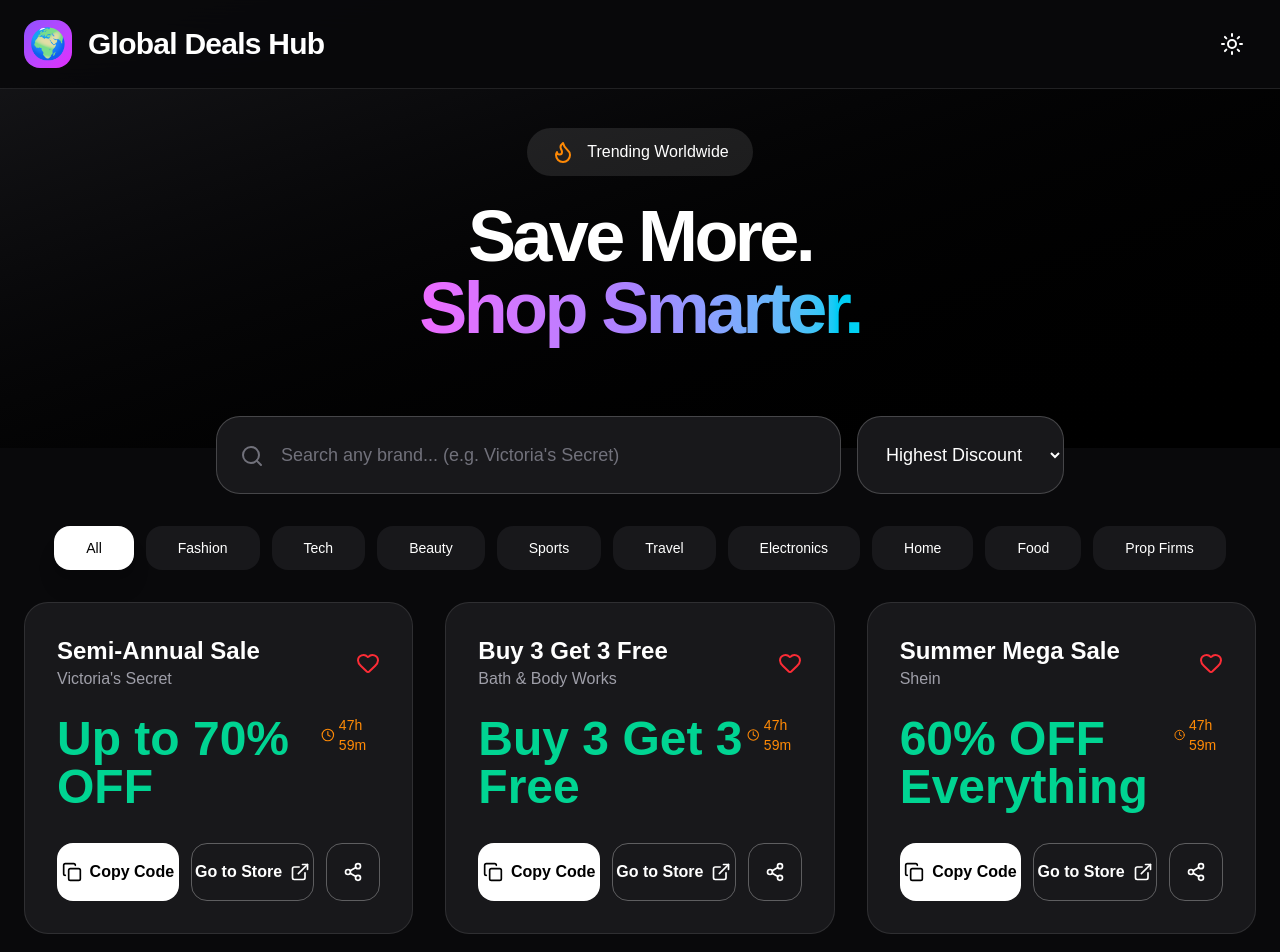
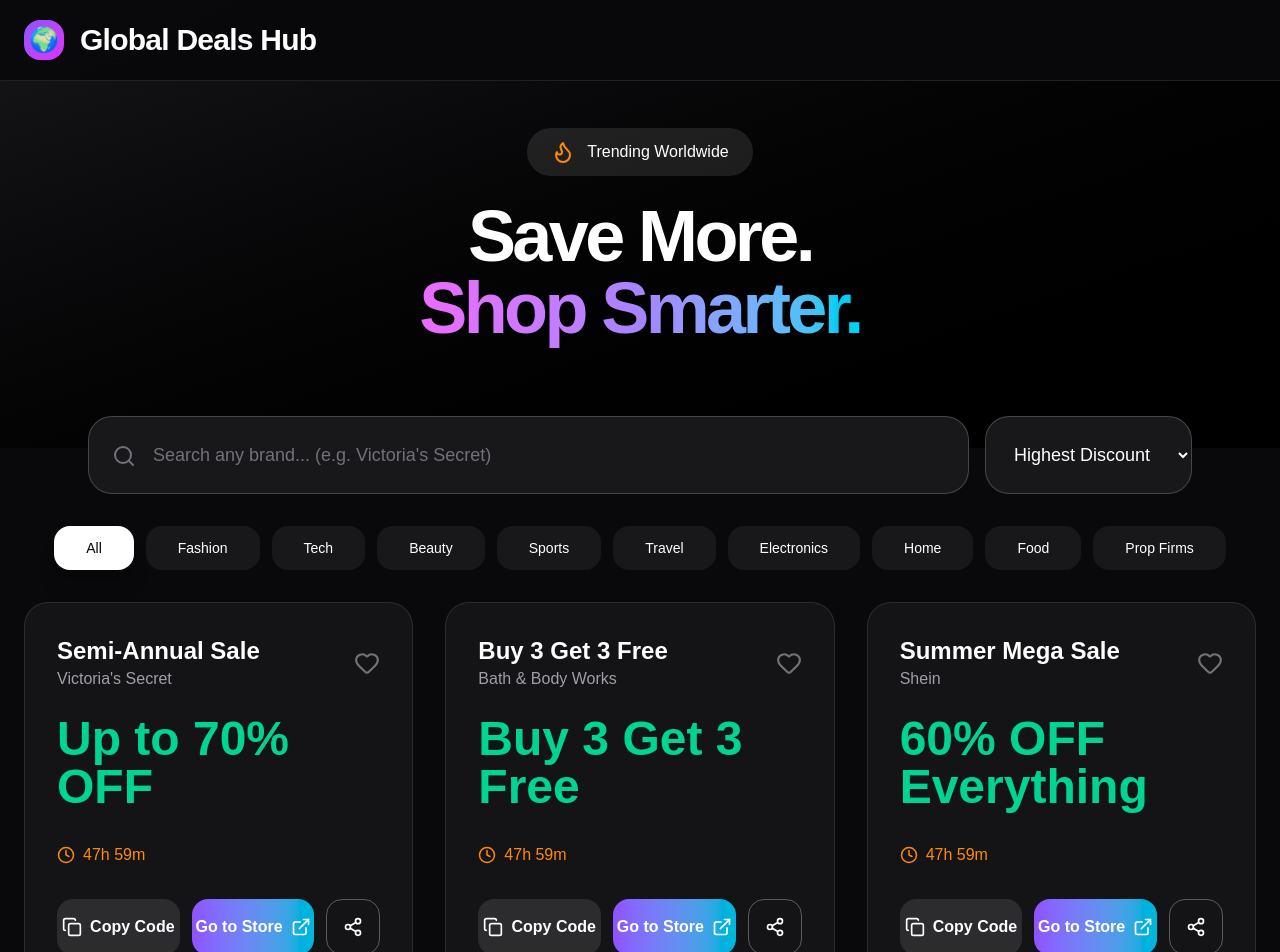
Before and after one commit to ortizjfranklin-beep/deals-hub, a Next.js app: page / in a window 1280 px wide. Shown: the top 952 px of the page. Built offline with nearby package versions, Linux system fonts and the light colour scheme.

Commit message:
Updated to match screenshots - glass cards + prop firms grid

```diff
--- a/app/page.tsx
+++ b/app/page.tsx
@@ -1,7 +1,7 @@
 'use client';
 
 import { useState, useEffect } from 'react';
-import { Copy, ExternalLink, Flame, Clock, Search, Share2, Heart, Sun, Moon } from 'lucide-react';
+import { Copy, ExternalLink, Flame, Clock, Search, Share2, Heart } from 'lucide-react';
 
 export default function GlobalDealsHub() {
   const [searchTerm, setSearchTerm] = useState('');
@@ -9,7 +9,6 @@
   const [sortOption, setSortOption] = useState('discount');
   const [timeLeft, setTimeLeft] = useState(48 * 3600);
   const [savedDeals, setSavedDeals] = useState<string[]>([]);
-  const [isDark, setIsDark] = useState(true);
 
   useEffect(() => {
     const saved = localStorage.getItem('savedDeals');
@@ -69,8 +68,13 @@
   };
 
   const shareDeal = (deal: any) => {
-    const text = `🔥 ${deal.discount} at ${deal.store} - ${deal.title}`;
-    navigator.share?.({ title: deal.title, text }) || alert(text);
+    const text = `🔥 ${deal.discount} at ${deal.store} - ${deal.title}\n\nCheck it out here: https://globaldealshub.org`;
+    if (navigator.share) {
+      navigator.share({ title: deal.title, text });
+    } else {
+      navigator.clipboard.writeText(text);
+      alert('✅ Deal link copied to clipboard!');
+    }
   };
 
   const toggleSave = (store: string) => {
@@ -81,23 +85,15 @@
     localStorage.setItem('savedDeals', JSON.stringify(newSaved));
   };
 
-  const toggleTheme = () => {
-    setIsDark(!isDark);
-    document.documentElement.classList.toggle('dark');
-  };
-
   return (
-    <div className={`min-h-screen ${isDark ? 'bg-zinc-950 text-white' : 'bg-white text-zinc-900'}`}>
+    <div className="min-h-screen bg-zinc-950 text-white">
       {/* Navbar */}
       <nav className="fixed top-0 w-full z-50 bg-zinc-950/95 backdrop-blur-xl border-b border-white/10">
         <div className="max-w-7xl mx-auto px-6 py-5 flex justify-between items-center">
-          <a href="#" className="flex items-center gap-4 hover:opacity-80 transition">
-            <div className="w-12 h-12 bg-gradient-to-br from-violet-500 to-fuchsia-500 rounded-2xl flex items-center justify-center text-3xl">🌍</div>
+          <div className="flex items-center gap-4">
+            <div className="w-10 h-10 bg-gradient-to-br from-violet-500 to-fuchsia-500 rounded-2xl flex items-center justify-center text-2xl">🌍</div>
             <h1 className="text-3xl font-bold tracking-tight">Global Deals Hub</h1>
-          </a>
-          <button onClick={toggleTheme} className="p-3 rounded-xl hover:bg-zinc-800 transition">
-            {isDark ? <Sun size={24} /> : <Moon size={24} />}
-          </button>
+          </div>
         </div>
       </nav>
 
@@ -113,7 +109,7 @@
       </div>
 
       {/* Search + Sort */}
-      <div className="max-w-4xl mx-auto px-6 -mt-8 mb-8 flex flex-col md:flex-row gap-4">
+      <div className="max-w-6xl mx-auto px-6 -mt-8 mb-8 flex flex-col md:flex-row gap-4">
         <div className="relative flex-1">
           <Search className="absolute left-6 top-7 text-zinc-500" size={24} />
           <input
@@ -130,7 +126,7 @@
         </select>
       </div>
 
-      {/* Category Tabs */}
+      {/* Categories */}
       <div className="max-w-7xl mx-auto px-6 pb-8 flex gap-3 flex-wrap justify-center">
         {categories.map(cat => (
           <button
@@ -145,37 +141,36 @@
         ))}
       </div>
 
-      {/* Deals Grid */}
-      {activeCategory !== 'Prop Firms' && (
+      {/* Deals / Prop Firms */}
+      {activeCategory !== 'Prop Firms' ? (
         <div className="max-w-7xl mx-auto px-6 pb-24">
           <div className="grid md:grid-cols-2 lg:grid-cols-3 gap-8">
             {filteredDeals.map((deal, i) => (
-              <div key={i} className="bg-zinc-900 border border-white/10 rounded-3xl p-8 hover:border-fuchsia-500 transition-all hover:-translate-y-1">
-                <div className="flex items-center justify-between mb-6">
+              <div key={i} className="group bg-zinc-900/80 border border-white/10 backdrop-blur-xl rounded-3xl p-8 hover:border-violet-500/50 hover:shadow-2xl transition-all">
+                <div className="flex justify-between mb-6">
                   <div>
                     <h3 className="text-2xl font-semibold">{deal.title}</h3>
                     <p className="text-zinc-400">{deal.store}</p>
                   </div>
-                  <button onClick={() => toggleSave(deal.store)} className="text-red-500">
-                    <Heart className={savedDeals.includes(deal.store) ? 'fill-current' : ''} size={24} />
+                  <button onClick={() => toggleSave(deal.store)}>
+                    <Heart className={savedDeals.includes(deal.store) ? 'fill-red-500 text-red-500' : 'text-white/40'} size={26} />
                   </button>
                 </div>
 
-                <div className="flex justify-between items-start mb-8">
-                  <div className="text-5xl font-bold text-emerald-400">{deal.discount}</div>
-                  <div className="flex items-center gap-1 text-orange-400 text-sm font-medium">
+                <div className="text-5xl font-bold text-emerald-400 mb-8">{deal.discount}</div>
+
+                <div className="flex items-center gap-2 text-orange-400 mb-8">
                   <Clock size={18} /> {formatTime(timeLeft)}
-                  </div>
                 </div>
 
                 <div className="flex gap-3">
-                  <button onClick={() => copyCode(deal.code)} className="flex-1 bg-white text-black py-4 rounded-2xl font-semibold hover:bg-emerald-400 transition flex items-center justify-center gap-2">
+                  <button onClick={() => copyCode(deal.code)} className="flex-1 bg-white/10 hover:bg-white/20 py-4 rounded-2xl font-semibold flex items-center justify-center gap-2 transition">
                     <Copy size={20} /> Copy Code
                   </button>
-                  <a href={deal.affiliate} target="_blank" className="flex-1 border border-white/30 hover:bg-white/10 py-4 rounded-2xl font-semibold flex items-center justify-center gap-2 transition">
+                  <a href={deal.affiliate} target="_blank" className="flex-1 bg-gradient-to-r from-violet-500 to-cyan-500 hover:from-violet-600 hover:to-cyan-600 py-4 rounded-2xl font-semibold flex items-center justify-center gap-2 transition">
                     Go to Store <ExternalLink size={20} />
                   </a>
-                  <button onClick={() => shareDeal(deal)} className="border border-white/30 hover:bg-white/10 p-4 rounded-2xl">
+                  <button onClick={() => shareDeal(deal)} className="border border-white/30 hover:bg-white/10 p-4 rounded-2xl transition">
                     <Share2 size={20} />
                   </button>
                 </div>
@@ -183,51 +178,42 @@
             ))}
           </div>
         </div>
-      )}
+      ) : (
+        <div className="max-w-7xl mx-auto px-6 pb-24">
+          <div className="text-center mb-12">
+            <h2 className="text-5xl font-bold mb-3">Best Prop Trading Firms</h2>
+            <p className="text-zinc-400">Choose the right firm for your trading style</p>
+          </div>
 
-      {/* Prop Firms */}
-      {activeCategory === 'Prop Firms' && (
-        <div className="max-w-7xl mx-auto px-6 pb-24">
-          <h2 className="text-4xl font-bold mb-12 text-center">Prop Firms Comparison</h2>
-          <div className="overflow-x-auto">
-            <table className="w-full bg-zinc-900 rounded-3xl overflow-hidden">
-              <thead>
-                <tr className="bg-zinc-800">
-                  <th className="p-6 text-left">Firm</th>
-                  <th className="p-6 text-left">Max Funding</th>
-                  <th className="p-6 text-left">Profit Split</th>
-                  <th className="p-6 text-left">Fee</th>
-                  <th className="p-6 text-left">Rating</th>
-                  <th className="p-6 text-left">Best For</th>
-                  <th className="p-6"></th>
-                </tr>
-              </thead>
-              <tbody>
+          <div className="grid md:grid-cols-2 lg:grid-cols-3 gap-6">
             {[
-                  { name: "FTMO", maxFunding: "$200,000", profitSplit: "80-90%", fee: "$155-$999", rating: "4.9", bestFor: "Serious Traders", link: "https://ftmo.com" },
-                  { name: "The Funded Trader", maxFunding: "$400,000", profitSplit: "80-90%", fee: "$65-$999", rating: "4.7", bestFor: "High Capital", link: "https://thefundedtrader.com" },
-                  { name: "FundedNext", maxFunding: "$200,000", profitSplit: "80-95%", fee: "$99-$999", rating: "4.8", bestFor: "Beginners", link: "https://fundednext.com" },
+              { name: "FTMO", funding: "$200,000", split: "80-90%", fee: "$155-$999", rating: "4.9", best: "Serious Traders", link: "https://ftmo.com" },
+              { name: "The Funded Trader", funding: "$400,000", split: "80-90%", fee: "$65-$999", rating: "4.7", best: "High Capital", link: "https://thefundedtrader.com" },
+              { name: "FundedNext", funding: "$200,000", split: "80-95%", fee: "$99-$999", rating: "4.8", best: "Beginners", link: "https://fundednext.com" },
+              { name: "MyForexFunds", funding: "$400,000", split: "80-85%", fee: "$49-$999", rating: "4.6", best: "Forex Traders", link: "https://myforexfunds.com" },
+              { name: "SurgeTrader", funding: "$1,000,000", split: "75-90%", fee: "$250-$1,800", rating: "4.5", best: "Aggressive Traders", link: "https://surgetrader.com" },
             ].map((firm, i) => (
-                  <tr key={i} className="border-t border-white/10 hover:bg-zinc-800 transition">
-                    <td className="p-6 font-bold">{firm.name}</td>
-                    <td className="p-6 text-emerald-400 font-medium">{firm.maxFunding}</td>
-                    <td className="p-6">{firm.profitSplit}</td>
-                    <td className="p-6">{firm.fee}</td>
-                    <td className="p-6">⭐ {firm.rating}</td>
-                    <td className="p-6 text-zinc-400">{firm.bestFor}</td>
-                    <td className="p-6">
-                      <a href={firm.link} target="_blank" className="bg-violet-600 hover:bg-violet-500 px-8 py-3 rounded-2xl text-sm font-medium inline-block">
+              <div key={i} className="bg-zinc-900/80 border border-white/10 backdrop-blur-xl rounded-3xl p-8 hover:border-violet-500/50 group">
+                <div className="flex justify-between items-start mb-6">
+                  <h3 className="text-3xl font-bold">{firm.name}</h3>
+                  <div className="text-xl">⭐ {firm.rating}</div>
+                </div>
+                <div className="space-y-3 mb-8 text-sm">
+                  <p><span className="text-zinc-400">Max Funding:</span> <span className="text-emerald-400 font-medium">{firm.funding}</span></p>
+                  <p><span className="text-zinc-400">Profit Split:</span> {firm.split}</p>
+                  <p><span className="text-zinc-400">Challenge Fee:</span> {firm.fee}</p>
+                  <p><span className="text-zinc-400">Best For:</span> {firm.best}</p>
+                </div>
+                <a href={firm.link} target="_blank" className="block w-full bg-gradient-to-r from-violet-500 to-cyan-500 hover:from-violet-600 hover:to-cyan-600 text-center py-4 rounded-2xl font-semibold transition">
                   Visit & Sign Up →
                 </a>
-                    </td>
-                  </tr>
+              </div>
             ))}
-              </tbody>
-            </table>
           </div>
         </div>
       )}
 
+      {/* Footer */}
       <footer className="bg-black py-16 text-center text-sm text-zinc-500 border-t border-white/10">
         This site is supported by affiliate links. We may earn a commission when you shop through our links — at no extra cost to you.<br />
         © 2026 Global Deals Hub • All Rights Reserved
```
Lines whose indentation alone changed are shown as unchanged.
